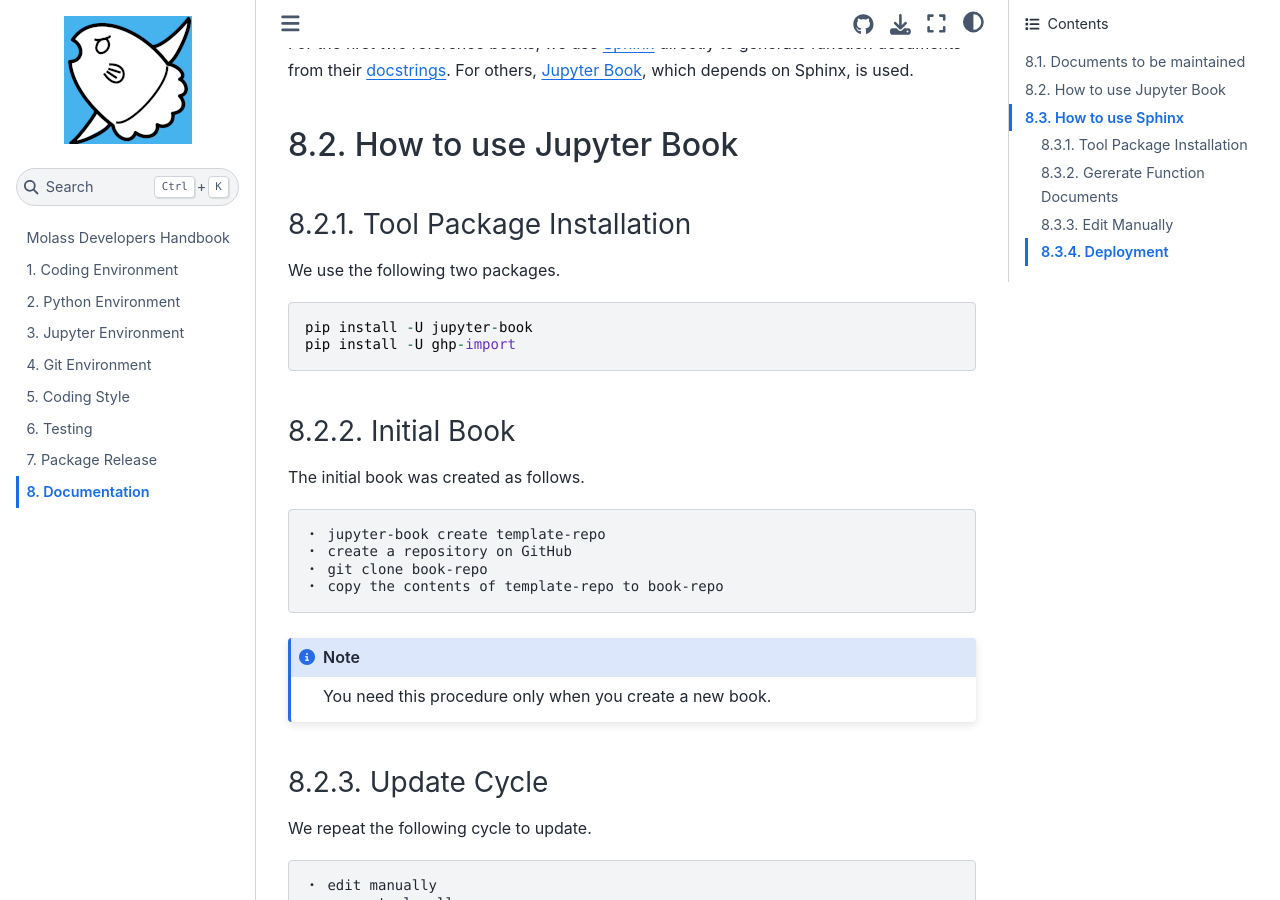
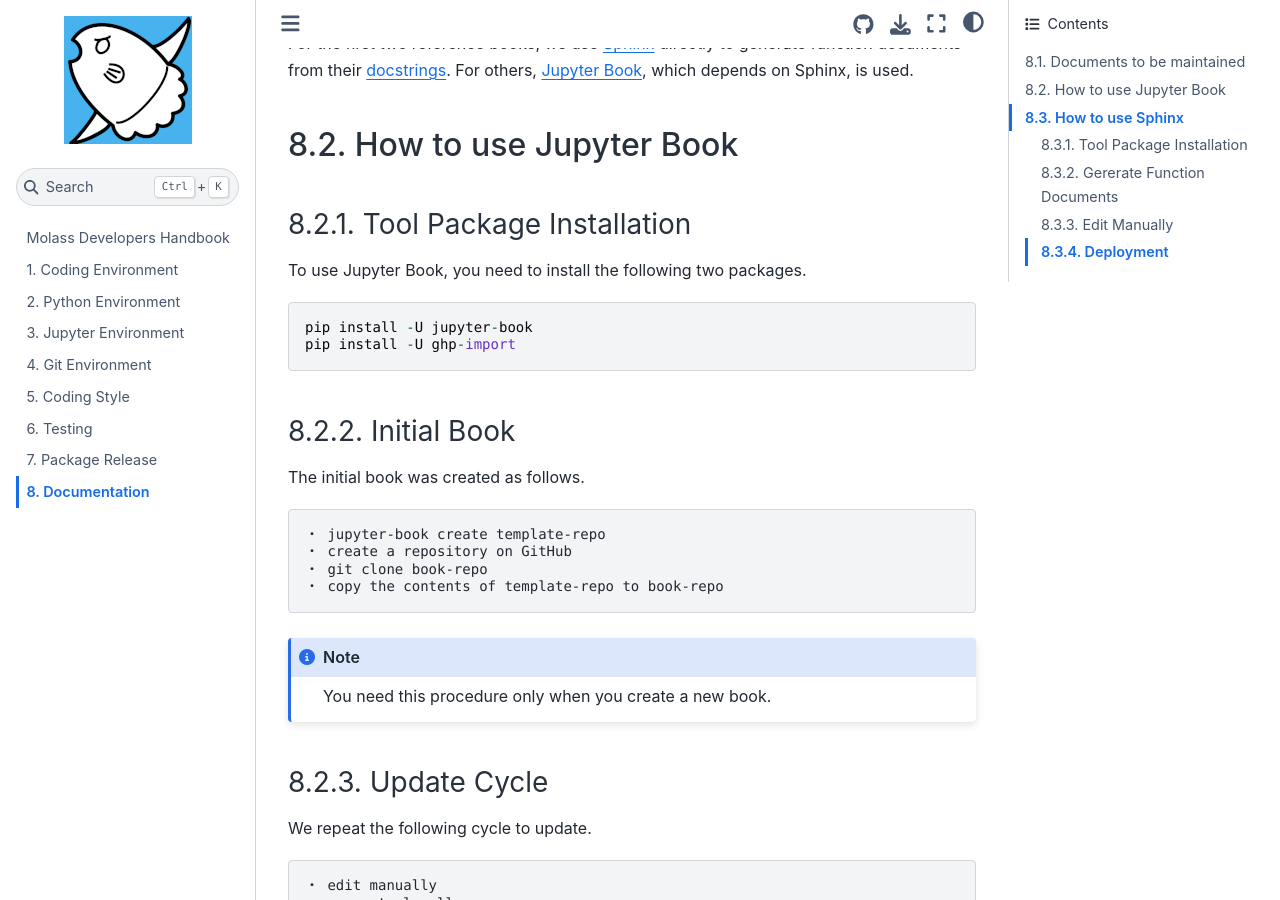
Before and after one commit to biosaxs-dev/molass-develop, a Jupyter Book: the page built from chapters/08/documentation.md, in a window 1280 px wide and 900 px high, scrolled down 618 px. Built offline with Jupyter Book 1.0.4 settings and Sphinx 7.4.7 and the Sphinx Book theme 1.1.4, drawn with Linux system fonts in a browser that asks for light colours.

Commit message:
update for better wording

````diff
--- a/chapters/08/documentation.md
+++ b/chapters/08/documentation.md
@@ -22,7 +22,7 @@
 
 ### Tool Package Installation
 
-We use the following two packages.
+To use Jupyter Book, you need to install the following two packages.
 
 ```
 pip install -U jupyter-book
````
